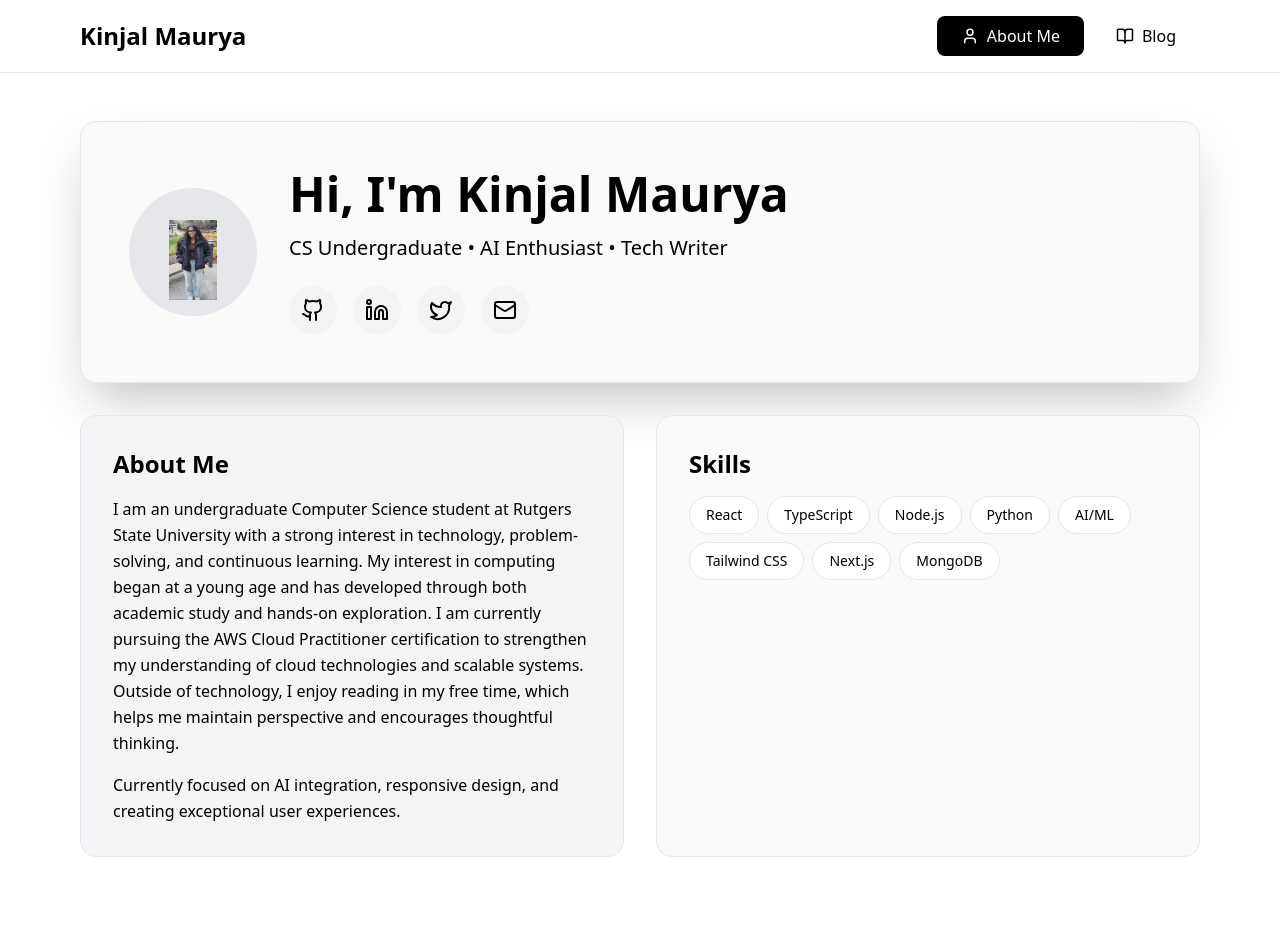
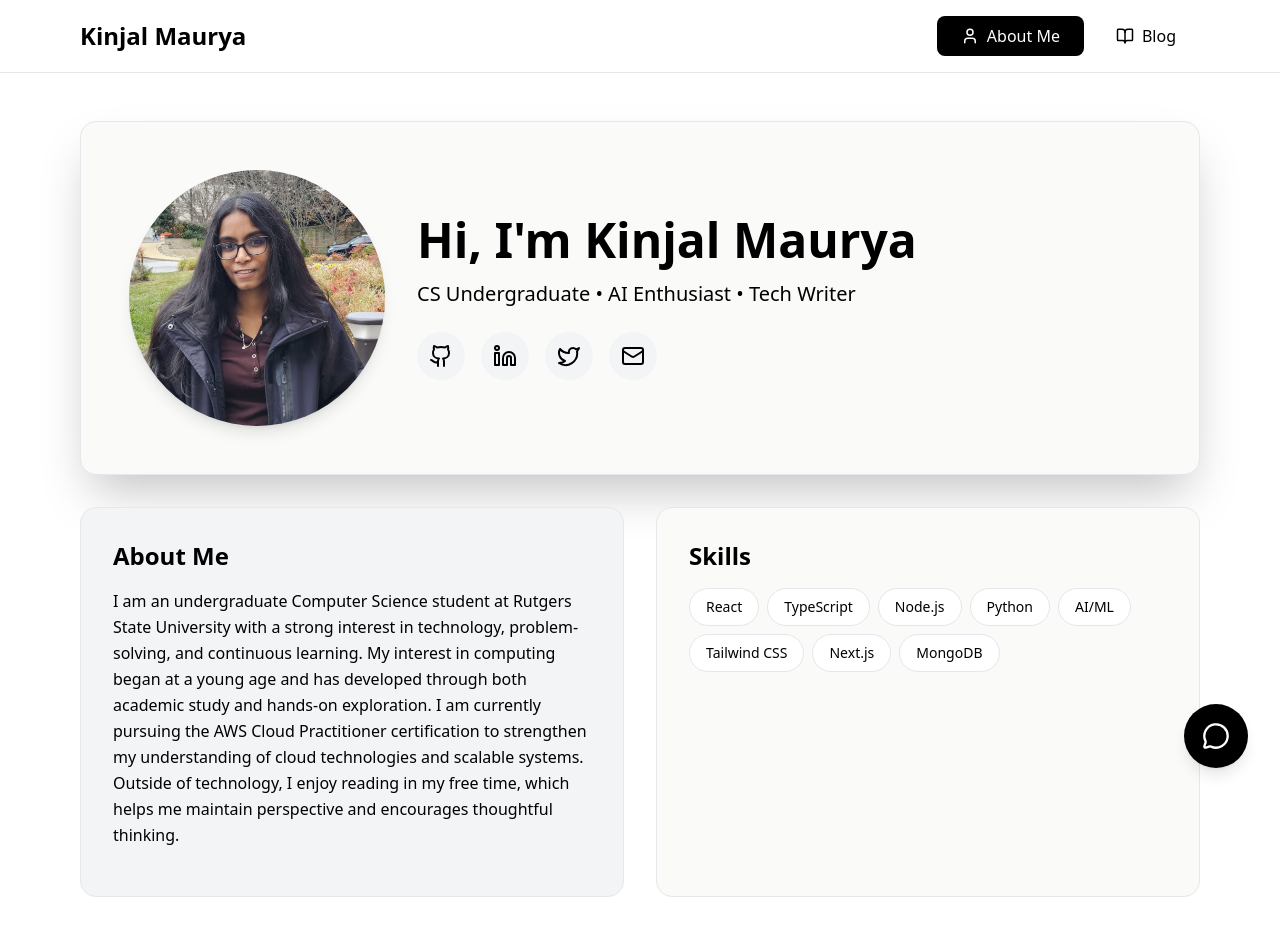
Before and after one commit to Kinjalxp/kinjalmaurya, a React (Vite) app: page / in a window 1280 px wide. Shown: the top 928 px of the page. Before the commit the page ends 905 px from the top, so only its background shows below. Built offline with nearby package versions, Linux system fonts and the light colour scheme.

Commit message:
new photo

```diff
--- a/src/App.tsx
+++ b/src/App.tsx
@@ -1,6 +1,6 @@
 import React, { useState } from 'react';
-import { User, BookOpen, Mail, Github, Linkedin, Twitter } from 'lucide-react';
-import pic from './assets/kinjalpicture.png';
+import { User, BookOpen, Mail, Github, Linkedin, Twitter, MessageCircle } from 'lucide-react';
+import pic from './assets/kinjalcropped.png';
 
 // Type definitions
 type TabType = 'about' | 'blog';
@@ -118,10 +118,13 @@ function App() {
             {/* Hero Section */}
             <div className="bg-stone-50 rounded-2xl p-8 md:p-12 mb-8 border border-gray-200 shadow-2xl">
               <div className="flex flex-col md:flex-row items-center gap-8">
-                <div className="w-32 h-32 rounded-full bg-gray-200 flex items-center justify-center text-6xl">
-                  <img src= {pic} alt = "pic" className = "w-12 h-20 mt-4"></img>
-
-                </div>
+               <div className="w-64 h-64 rounded-full bg-gray-200 flex items-center justify-center shadow-lg">
+                <img
+                  src={pic}
+                  alt="styled"
+                  className="w-full h-full rounded-full object-cover"
+                />
+              </div>
                 <div className="flex-1 text-center md:text-left">
                   <h2 className="text-4xl md:text-5xl font-bold mb-4 text-black">
                     Hi, I'm <span className="text-black">Kinjal Maurya</span>
@@ -153,9 +156,7 @@ function App() {
                   I am an undergraduate Computer Science student at Rutgers State University with a strong interest in technology, problem-solving, and continuous learning. My interest in computing began at a young age and has developed through both academic study and hands-on exploration. I am currently pursuing the AWS Cloud Practitioner certification to strengthen my understanding of cloud technologies and scalable systems. Outside of technology, I enjoy reading in my free time, which helps me maintain perspective and encourages thoughtful thinking.
 
                 </p>
-                <p className="text-black leading-relaxed">
-                  Currently focused on AI integration, responsive design, and creating exceptional user experiences.
-                </p>
+
               </div>
 
               <div className="bg-stone-50 rounded-2xl p-8 border border-gray-200">
@@ -171,6 +172,12 @@ function App() {
                   ))}
                 </div>
               </div>
+
+              {/* Education */}
+              <div className = "bg-stone-50 rounded-2xl p-8 border border-gray-200">
+                <h3 className = "text-2xl font-bold mb-4 text-black">Education</h3>
+              </div>
+
             </div>
           </div>
         )}
@@ -207,6 +214,17 @@ function App() {
           </div>
         )}
       </main>
+
+      {/* Floating Chat Button (Future Integration Point) */}
+      <button
+        className="fixed bottom-8 right-8 w-16 h-16 bg-black text-white rounded-full shadow-lg flex items-center justify-center hover:shadow-xl transition-all z-50"
+        aria-label="Open chat"
+      >
+        <MessageCircle size={28} />
+      </button>
+
+
+
      </div>
 
     </>
```
Also changed, not shown: src/assets/kinjalcropped.png (added).
